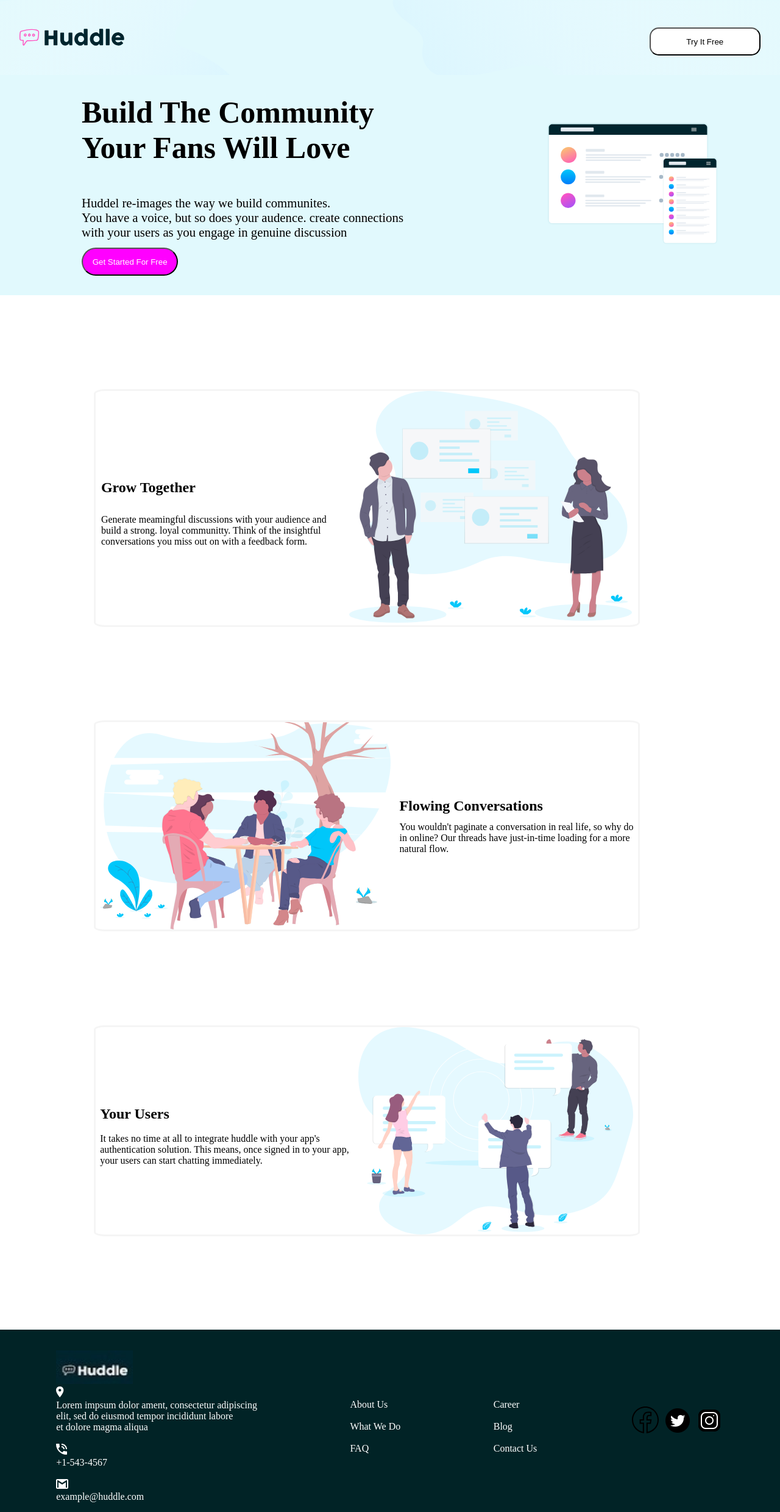
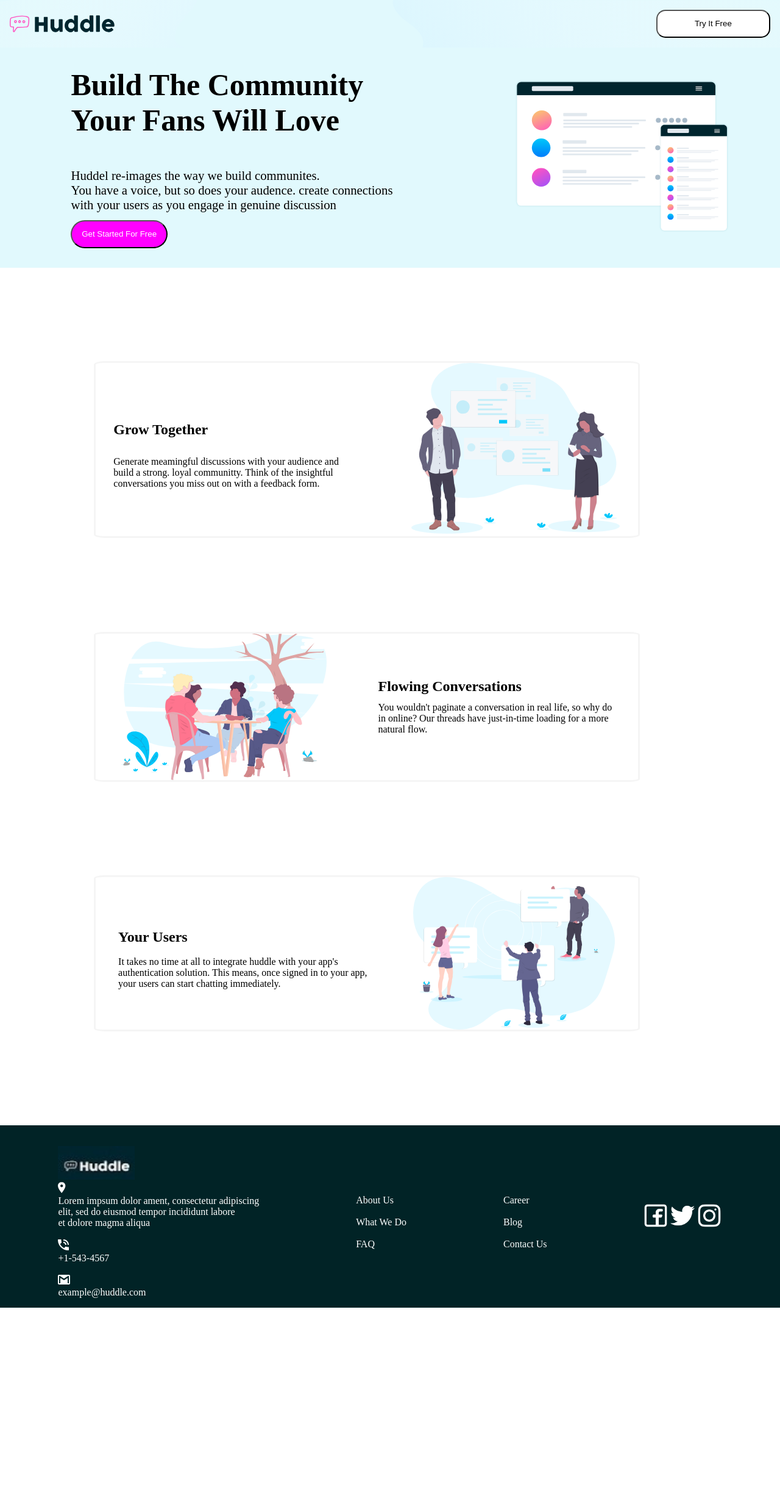
Before and after one commit to Capito2005/Reto3, a plain HTML site: page index.html in a window 1280 px wide. Shown: the whole page at 61% size. After the commit the page ends 2144 px from the top, so only its background shows below. Drawn offline with Linux system fonts and the light colour scheme.

Commit message:
Add files via upload

```diff
--- a/index.html
+++ b/index.html
@@ -22,7 +22,7 @@
                 </p>
                 <button id="button">Get Started For Free</button>
             </div>
-            <figure class="petro"><img src="images/illustration-mockups.svg" height="200px" ></figure>
+            <figure class="petro"><img src="images/illustration-mockups.svg" height="250px" ></figure>
     </section>
 
 
@@ -36,7 +36,7 @@
                 insightful <br>conversations you miss out on with a feedback form. </p>
         </div>
         <br>
-        <figure><img src="images/illustration-grow-together.svg" height="380px"></figure>
+        <figure><img src="images/illustration-grow-together.svg" height="280px"></figure>
     </section>
 
 
@@ -48,7 +48,7 @@
             <p>You wouldn't paginate a conversation in real life, so why do<br>in online? Our threads have just-in-time
                 loading for a more <br>natural flow.</p>
         </div>
-        <img src="images/illustration-flowing-conversation.svg" height="340px">
+        <img src="images/illustration-flowing-conversation.svg" height="240px">
     </section>
 
     <section class="s3">
@@ -62,7 +62,7 @@
                 <br>your users can start chatting immediately.
             </p>
         </div>
-        <img src="images/illustration-your-users.svg" height="340px">
+        <img src="images/illustration-your-users.svg" height="250px">
     </section>
 
 
@@ -96,9 +96,9 @@
 
         <div class="alex">
             <div class="redes">
-                <img src="images/icons8-facebook-nuevo-50.svg">
-                <img src="images/icons8-twitter-circled-48.png">
-                <img src="images/icons8-instagram-48.png">
+                <img src="images/pepe3.png" height="40px">
+                <img src="images/twitter-3-svgrepo-com.png" height="40px">
+                <img src="images/pepe.png" height="40px">
             </div>
         </div>
 
--- a/style.css
+++ b/style.css
@@ -15,13 +15,12 @@
     justify-content: space-between;
     flex-wrap: wrap;
     align-content: space-between;
-    padding: 2em;
+    padding: 1em;
     align-items: center;
 
     }
 #menu button{
     float: right;
-    margin-top: 1em;
     padding: 1em;
     background-color:white ;
     border-radius: 15px;
@@ -163,7 +162,7 @@ width: 30%;
 
 
 
-@media (min-width:  0px) and (max-width: 600px) {
+@media (min-width:0px) and (max-width:600px) {
 
 
 
@@ -253,7 +252,7 @@ width: 30%;
     flex-wrap: wrap ;
     align-content: flex-start;
     justify-content: flex-start;
-    width: 100%;
+    width: 105%;
     text-align: start;
     align-items: start;
 
@@ -264,11 +263,18 @@ width: 30%;
 .redes{
     display: flex;
     justify-content: center;
-    margin-left: 5em;
+    margin-left: 3em;
     padding: 5em;
 
 
 }
 
+#menu button{
+    float: right;
+    padding: 1em;
+    background-color:white ;
+    border-radius: 15px;
+    width: 30%;
+}
 
 }
```
Also changed, not shown: images/facebook-svgrepo-com.svg (added), images/instagram-svgrepo-com.svg (added), images/medios-de-comunicacion-social.png (added), images/pepe.png (added), images/pepe3.png (added), images/twitter-154-svgrepo-com (1).svg (added), images/twitter-3-svgrepo-com.png (added).
